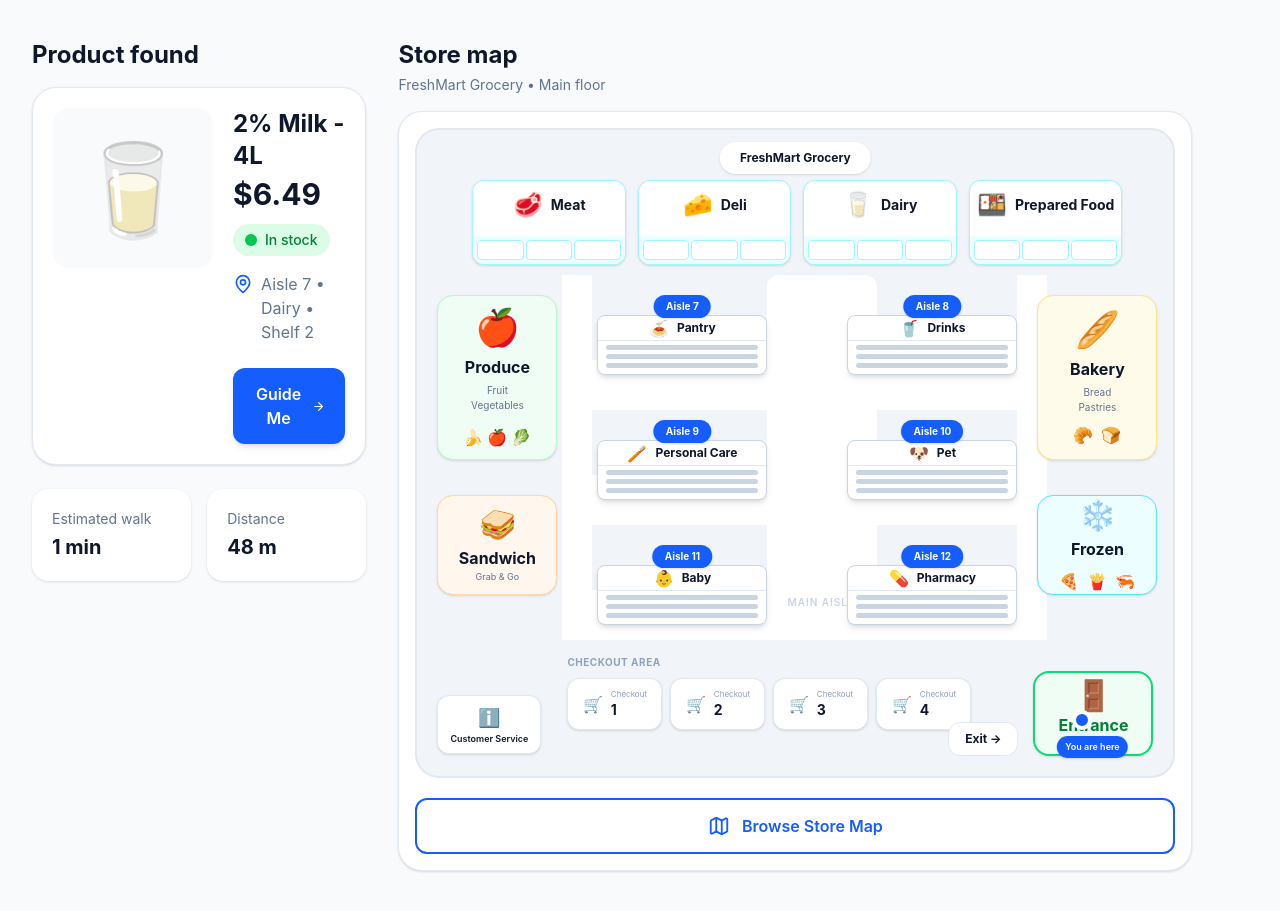
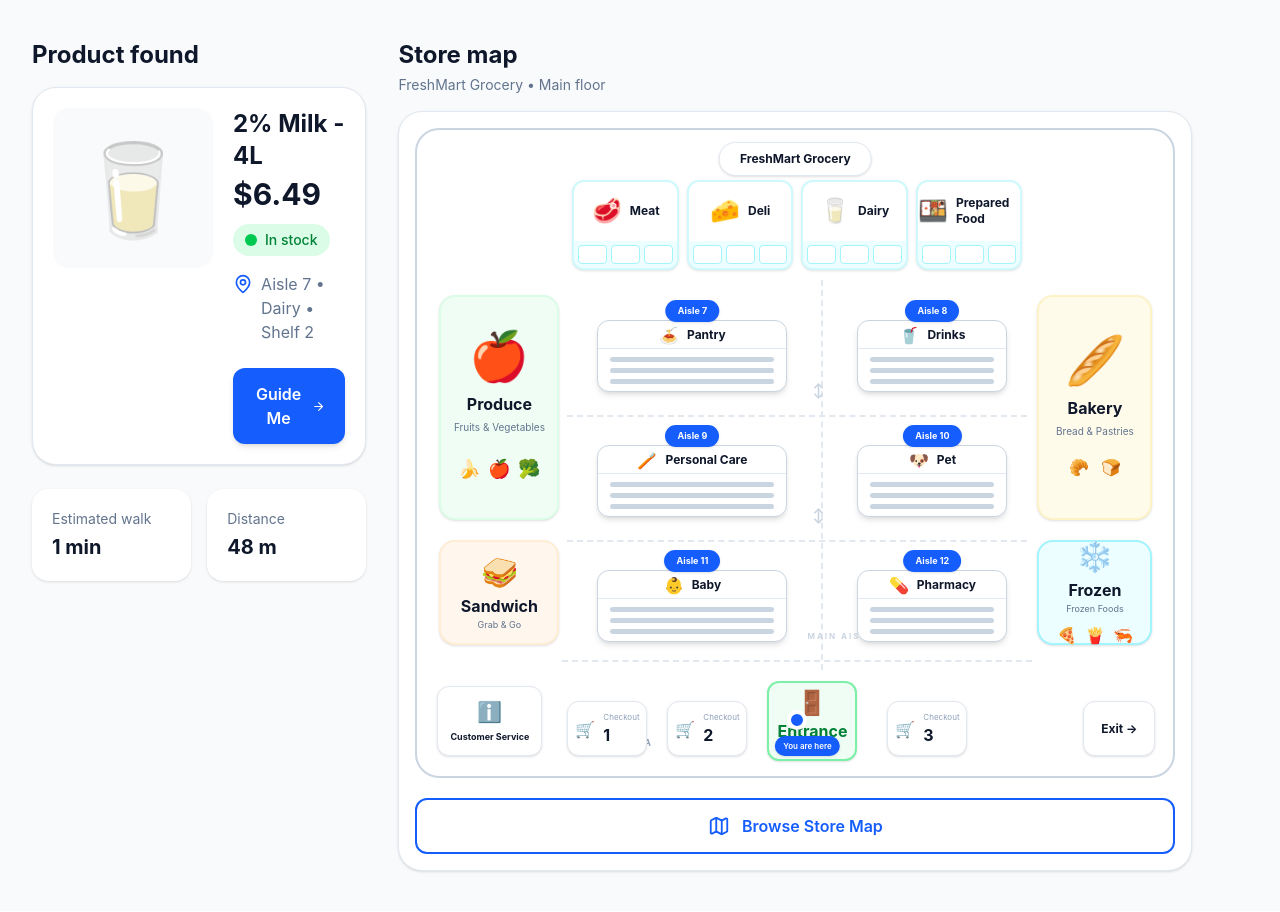
Before and after one commit to Yassine-Elamri34/Spotly, a React (Vite) app: page / in a window 1280 px wide. Shown: the part 790-1702 px from the top of the page. Built offline with nearby package versions, Linux system fonts and the light colour scheme.

Commit message:
store map new arrow feature

```diff
--- a/src/pages/Home.jsx
+++ b/src/pages/Home.jsx
@@ -204,6 +204,7 @@ const wallSections = [
     emoji: "🍱",
   },
 ];
+
 const mapShelves = [
   {
     aisle: 7,
@@ -211,17 +212,17 @@ const mapShelves = [
     emoji: "🍝",
     items: "Rice • Pasta • Sauces",
     left: 180,
-    top: 185,
-    width: 205,
+    top: 190,
+    width: 190,
   },
   {
     aisle: 8,
     name: "Drinks",
     emoji: "🥤",
     items: "Water • Juice • Soda",
-    left: 430,
-    top: 185,
-    width: 175,
+    left: 440,
+    top: 190,
+    width: 150,
   },
   {
     aisle: 9,
@@ -229,17 +230,17 @@ const mapShelves = [
     emoji: "🪥",
     items: "Oral • Body • Hygiene",
     left: 180,
-    top: 310,
-    width: 205,
+    top: 315,
+    width: 190,
   },
   {
     aisle: 10,
     name: "Pet",
     emoji: "🐶",
     items: "Dog • Cat • Pet Care",
-    left: 430,
-    top: 310,
-    width: 175,
+    left: 440,
+    top: 315,
+    width: 150,
   },
   {
     aisle: 11,
@@ -247,19 +248,20 @@ const mapShelves = [
     emoji: "👶",
     items: "Diapers • Baby Care",
     left: 180,
-    top: 435,
-    width: 205,
+    top: 440,
+    width: 190,
   },
   {
     aisle: 12,
     name: "Pharmacy",
     emoji: "💊",
     items: "Health • Medicine",
-    left: 430,
-    top: 435,
-    width: 175,
+    left: 440,
+    top: 440,
+    width: 150,
   },
 ];
+
 
 const getMapLocation = (product) => {
   const text = `
@@ -497,6 +499,16 @@ const getMapLocation = (product) => {
 };
 
 const mapLocation = getMapLocation(selectedProduct);
+
+const routePath = mapLocation.route
+  .trim()
+  .split(/\s+/)
+  .map((point, index) => {
+    const [x, y] = point.split(",");
+
+    return `${index === 0 ? "M" : "L"} ${x} ${y}`;
+  })
+  .join(" ");
   return (
     <div className="min-h-screen bg-slate-50 text-slate-900">
 
@@ -1085,6 +1097,7 @@ const mapLocation = getMapLocation(selectedProduct);
 
 
 {/* STORE MAP */}
+{/* STORE MAP */}
 <div id="store-map">
 
   <div className="mb-4 flex items-center justify-between">
@@ -1111,44 +1124,41 @@ const mapLocation = getMapLocation(selectedProduct);
 
     <div className="overflow-x-auto">
 
-      {/* MAP CANVAS */}
-      <div className="relative h-[650px] w-[760px] overflow-hidden rounded-3xl border-2 border-slate-200 bg-slate-100">
-
-        {/* STORE TITLE */}
-        <div className="absolute left-1/2 top-3 z-20 -translate-x-1/2 rounded-full bg-white px-5 py-2 text-xs font-bold shadow-sm">
+      {/* COMPLETE STORE */}
+    <div className="relative h-[650px] w-[760px] overflow-hidden rounded-3xl border-2 border-slate-300 bg-white">
+
+        {/* STORE NAME */}
+        <div className="absolute left-1/2 top-3 z-20 -translate-x-1/2 rounded-full border border-slate-200 bg-white px-5 py-2 text-xs font-bold shadow-sm">
           FreshMart Grocery
         </div>
 
-        {/* ====================== */}
-        {/* BACK REFRIGERATED WALL */}
-        {/* ====================== */}
-
-        <div className="absolute left-[55px] top-[50px] z-10 grid h-[85px] w-[650px] grid-cols-4 gap-3">
+        {/* BACK WALL */}
+        <div className="absolute left-[155px] top-[50px] z-10 grid h-[90px] w-[450px] grid-cols-4 gap-2">
 
           {wallSections.map((section) => (
             <div
               key={section.name}
-              className="relative overflow-hidden rounded-xl border border-cyan-200 bg-white shadow-sm"
-            >
-
-              <div className="flex items-center justify-center gap-2 py-2">
+              className="relative overflow-hidden rounded-xl border-2 border-cyan-100 bg-white shadow-sm"
+            >
+
+              <div className="flex h-[58px] items-center justify-center gap-2">
 
                 <span className="text-2xl">
                   {section.emoji}
                 </span>
 
-                <span className="text-sm font-bold">
+                <span className="text-xs font-bold">
                   {section.name}
                 </span>
 
               </div>
 
-              {/* fridge doors */}
-              <div className="absolute bottom-0 left-0 right-0 grid h-7 grid-cols-3 gap-[2px] bg-cyan-50 p-1">
-
-                <div className="rounded-sm border border-cyan-200 bg-white" />
-                <div className="rounded-sm border border-cyan-200 bg-white" />
-                <div className="rounded-sm border border-cyan-200 bg-white" />
+              {/* REFRIGERATOR / COUNTER DOORS */}
+              <div className="absolute bottom-0 left-0 right-0 grid h-[27px] grid-cols-3 gap-1 bg-cyan-50 p-1">
+
+                <div className="rounded border border-cyan-200 bg-white" />
+                <div className="rounded border border-cyan-200 bg-white" />
+                <div className="rounded border border-cyan-200 bg-white" />
 
               </div>
 
@@ -1157,66 +1167,65 @@ const mapLocation = getMapLocation(selectedProduct);
 
         </div>
 
-        {/* ====================== */}
-        {/* REAL WALKING CORRIDORS */}
-        {/* ====================== */}
-
-        {/* CENTER MAIN CORRIDOR */}
-        <div className="absolute left-[350px] top-[145px] h-[360px] w-[110px] rounded-xl bg-white" />
-
-        {/* TOP CROSS CORRIDOR */}
-        <div className="absolute left-[145px] top-[230px] h-[50px] w-[470px] bg-white" />
-
-        {/* MIDDLE CROSS CORRIDOR */}
-        <div className="absolute left-[145px] top-[345px] h-[50px] w-[470px] bg-white" />
-
-        {/* FRONT CROSS CORRIDOR */}
-        <div className="absolute left-[145px] top-[460px] h-[50px] w-[470px] bg-white" />
-
-        {/* LEFT WALKWAY */}
-        <div className="absolute left-[145px] top-[145px] h-[365px] w-[30px] bg-white" />
-
-        {/* RIGHT WALKWAY */}
-        <div className="absolute left-[600px] top-[145px] h-[365px] w-[30px] bg-white" />
-
-        {/* MAIN AISLE LABEL */}
-        <div className="absolute left-[370px] top-[465px] z-10 text-[10px] font-semibold uppercase tracking-widest text-slate-300">
+        {/* ===================== */}
+        {/* WALKING CORRIDORS */}
+        {/* ===================== */}
+{/* ===================== */}
+{/* WALKING CORRIDORS */}
+{/* ===================== */}
+
+{/* CENTER WALKING PATH */}
+<div className="absolute left-[404px] top-[150px] h-[390px] border-l-2 border-dashed border-slate-200" />
+
+{/* HORIZONTAL WALKWAY 1 */}
+<div className="absolute left-[150px] top-[285px] w-[460px] border-t-2 border-dashed border-slate-200" />
+
+{/* HORIZONTAL WALKWAY 2 */}
+<div className="absolute left-[150px] top-[410px] w-[460px] border-t-2 border-dashed border-slate-200" />
+
+{/* FRONT MAIN WALKWAY */}
+<div className="absolute left-[145px] top-[530px] w-[470px] border-t-2 border-dashed border-slate-200" />
+
+{/* WALKING DIRECTION */}
+<div className="absolute left-[395px] top-[250px] text-sm font-bold text-slate-300">
+  ↕
+</div>
+
+<div className="absolute left-[395px] top-[375px] text-sm font-bold text-slate-300">
+  ↕
+</div>
+
+<div className="absolute left-[390px] top-[500px] whitespace-nowrap text-[8px] font-bold uppercase tracking-[2px] text-slate-300">
   Main aisle
 </div>
-
-        {/* ====================== */}
+        {/* ===================== */}
         {/* PRODUCE */}
-        {/* ====================== */}
-
-        <div className="absolute left-[20px] top-[165px] z-10 flex h-[165px] w-[120px] flex-col items-center justify-center rounded-2xl border border-green-200 bg-green-50 shadow-sm">
-
-          <span className="text-4xl">
+        {/* ===================== */}
+
+        <div className="absolute left-[22px] top-[165px] z-10 flex h-[225px] w-[120px] flex-col items-center justify-center rounded-2xl border-2 border-green-100 bg-green-50 shadow-sm">
+
+          <span className="text-5xl">
             🍎
           </span>
 
-          <p className="mt-2 font-bold">
+          <p className="mt-3 text-base font-bold">
             Produce
           </p>
 
           <p className="mt-1 text-center text-[10px] text-slate-500">
-            Fruit
-            <br />
-            Vegetables
-          </p>
-
-          <div className="mt-3 grid grid-cols-3 gap-1">
+            Fruits & Vegetables
+          </p>
+
+          <div className="mt-5 flex gap-2 text-lg">
             <span>🍌</span>
             <span>🍎</span>
-            <span>🥬</span>
-          </div>
-
-        </div>
-
-        {/* ====================== */}
+            <span>🥦</span>
+          </div>
+
+        </div>
+
         {/* SANDWICH */}
-        {/* ====================== */}
-
-        <div className="absolute left-[20px] top-[365px] z-10 flex h-[100px] w-[120px] flex-col items-center justify-center rounded-2xl border border-orange-200 bg-orange-50 shadow-sm">
+        <div className="absolute left-[22px] top-[410px] z-10 flex h-[105px] w-[120px] flex-col items-center justify-center rounded-2xl border-2 border-orange-100 bg-orange-50 shadow-sm">
 
           <span className="text-3xl">
             🥪
@@ -1232,38 +1241,36 @@ const mapLocation = getMapLocation(selectedProduct);
 
         </div>
 
-        {/* ====================== */}
+        {/* ===================== */}
         {/* BAKERY */}
-        {/* ====================== */}
-
-        <div className="absolute left-[620px] top-[165px] z-10 flex h-[165px] w-[120px] flex-col items-center justify-center rounded-2xl border border-amber-200 bg-amber-50 shadow-sm">
-
-          <span className="text-4xl">
+        {/* ===================== */}
+
+        <div className="absolute left-[620px] top-[165px] z-10 flex h-[225px] w-[115px] flex-col items-center justify-center rounded-2xl border-2 border-amber-100 bg-amber-50 shadow-sm">
+
+          <span className="text-5xl">
             🥖
           </span>
 
-          <p className="mt-2 font-bold">
+          <p className="mt-3 text-base font-bold">
             Bakery
           </p>
 
           <p className="mt-1 text-center text-[10px] text-slate-500">
-            Bread
-            <br />
-            Pastries
-          </p>
-
-          <div className="mt-2 flex gap-2">
+            Bread & Pastries
+          </p>
+
+          <div className="mt-4 flex gap-3">
             <span>🥐</span>
             <span>🍞</span>
           </div>
 
         </div>
 
-        {/* ====================== */}
-        {/* FREEZER WALL */}
-        {/* ====================== */}
-
-        <div className="absolute left-[620px] top-[365px] z-10 flex h-[100px] w-[120px] flex-col items-center justify-center rounded-2xl border border-cyan-300 bg-cyan-50 shadow-sm">
+        {/* ===================== */}
+        {/* FROZEN */}
+        {/* ===================== */}
+
+        <div className="absolute left-[620px] top-[410px] z-10 flex h-[105px] w-[115px] flex-col items-center justify-center rounded-2xl border-2 border-cyan-200 bg-cyan-50 shadow-sm">
 
           <span className="text-3xl">
             ❄️
@@ -1271,6 +1278,10 @@ const mapLocation = getMapLocation(selectedProduct);
 
           <p className="mt-1 font-bold">
             Frozen
+          </p>
+
+          <p className="text-[9px] text-slate-500">
+            Frozen Foods
           </p>
 
           <div className="mt-2 flex gap-2">
@@ -1281,9 +1292,9 @@ const mapLocation = getMapLocation(selectedProduct);
 
         </div>
 
-        {/* ====================== */}
-        {/* SUPERMARKET SHELVES */}
-        {/* ====================== */}
+        {/* ===================== */}
+        {/* REAL STORE SHELVES */}
+        {/* ===================== */}
 
         {mapShelves.map((shelf) => (
           <div
@@ -1291,19 +1302,20 @@ const mapLocation = getMapLocation(selectedProduct);
             style={{
               left: `${shelf.left}px`,
               top: `${shelf.top}px`,
+              width: `${shelf.width}px`,
             }}
-            className="absolute z-10 h-[60px] w-[170px]"
-          >
-
-            {/* AISLE SIGN */}
-            <div className="absolute -top-5 left-1/2 z-20 -translate-x-1/2 rounded-full bg-blue-600 px-3 py-1 text-[10px] font-bold text-white shadow">
+            className="absolute z-10 h-[72px]"
+          >
+
+            {/* AISLE LABEL */}
+            <div className="absolute -top-5 left-1/2 z-20 -translate-x-1/2 rounded-full bg-blue-600 px-3 py-1 text-[9px] font-bold text-white shadow-sm">
               Aisle {shelf.aisle}
             </div>
 
-            {/* GONDOLA SHELF */}
-            <div className="h-full rounded-lg border border-slate-300 bg-white shadow-md">
-
-              <div className="flex h-[25px] items-center justify-center gap-2 border-b border-slate-200">
+            <div className="h-full rounded-xl border border-slate-300 bg-white shadow-md">
+
+              {/* SHELF HEADER */}
+              <div className="flex h-[28px] items-center justify-center gap-2 border-b border-slate-200">
 
                 <span>
                   {shelf.emoji}
@@ -1315,11 +1327,12 @@ const mapLocation = getMapLocation(selectedProduct);
 
               </div>
 
-              <div className="space-y-1 px-2 pt-1">
-
-                <div className="h-[5px] rounded-full bg-slate-300" />
-                <div className="h-[5px] rounded-full bg-slate-300" />
-                <div className="h-[5px] rounded-full bg-slate-300" />
+              {/* SHELF LINES */}
+              <div className="space-y-1.5 px-3 pt-2">
+
+                <div className="h-[5px] rounded bg-slate-300" />
+                <div className="h-[5px] rounded bg-slate-300" />
+                <div className="h-[5px] rounded bg-slate-300" />
 
               </div>
 
@@ -1328,23 +1341,37 @@ const mapLocation = getMapLocation(selectedProduct);
           </div>
         ))}
 
-        {/* ====================== */}
+        {/* ===================== */}
+        {/* CUSTOMER SERVICE */}
+        {/* ===================== */}
+
+        <div className="absolute bottom-[20px] left-[20px] z-10 flex h-[70px] w-[105px] flex-col items-center justify-center rounded-xl border border-slate-200 bg-white shadow-sm">
+
+          <span className="text-xl">
+            ℹ️
+          </span>
+
+          <span className="mt-1 text-[9px] font-bold">
+            Customer Service
+          </span>
+
+        </div>
+
+
+{/* ===================== */}
 {/* CHECKOUT AREA */}
-        {/* ====================== */}
-
-        <div className="absolute left-[150px] top-[525px] z-10">
-
-          <p className="mb-2 text-[10px] font-bold uppercase tracking-wider text-slate-400">
-            Checkout Area
-          </p>
-
-          <div className="flex gap-2">
-
-            {[1, 2, 3, 4].map((checkout) => (
-              <div
-                key={checkout}
-                className="flex h-[52px] w-[95px] items-center justify-center gap-2 rounded-xl border border-slate-200 bg-white shadow-sm"
-              >
+{/* ===================== */}
+
+<div className="absolute bottom-[20px] left-[150px] z-10">
+
+  <p className="absolute -top-5 left-0 whitespace-nowrap text-[9px] font-bold uppercase tracking-wider text-slate-400">
+    Checkout area
+  </p>
+
+</div>
+
+{/* CHECKOUT 1 */}
+<div className="absolute bottom-[20px] left-[150px] z-10 flex h-[55px] w-[80px] items-center justify-center gap-2 rounded-xl border border-slate-200 bg-white shadow-sm">
 
   <span>
     🛒
@@ -1355,38 +1382,58 @@ const mapLocation = getMapLocation(selectedProduct);
       Checkout
     </p>
 
-                  <p className="text-sm font-bold">
-                    {checkout}
-                  </p>
-                </div>
-
-              </div>
-            ))}
-
-          </div>
-
-        </div>
-
-        {/* CUSTOMER SERVICE */}
-        <div className="absolute bottom-[22px] left-[20px] z-10 rounded-xl border border-slate-200 bg-white px-3 py-2 text-center shadow-sm">
-
-          <span className="text-lg">
-            ℹ️
-          </span>
-
-          <p className="text-[9px] font-semibold">
-            Customer Service
-          </p>
-
-        </div>
-
-        {/* ====================== */}
-        {/* ENTRANCE */}
-        {/* ====================== */}
-
-        <div className="absolute bottom-[20px] right-[20px] z-10 flex h-[85px] w-[120px] flex-col items-center justify-center rounded-2xl border-2 border-green-400 bg-green-50 shadow-sm">
-
-          <span className="text-3xl">
+    <p className="font-bold">
+      1
+    </p>
+  </div>
+
+</div>
+
+{/* CHECKOUT 2 */}
+<div className="absolute bottom-[20px] left-[250px] z-10 flex h-[55px] w-[80px] items-center justify-center gap-2 rounded-xl border border-slate-200 bg-white shadow-sm">
+
+  <span>
+    🛒
+  </span>
+
+  <div>
+    <p className="text-[8px] text-slate-400">
+      Checkout
+    </p>
+
+    <p className="font-bold">
+      2
+    </p>
+  </div>
+
+</div>
+
+{/* CHECKOUT 3 */}
+<div className="absolute bottom-[20px] left-[470px] z-10 flex h-[55px] w-[80px] items-center justify-center gap-2 rounded-xl border border-slate-200 bg-white shadow-sm">
+
+  <span>
+    🛒
+  </span>
+
+  <div>
+    <p className="text-[8px] text-slate-400">
+      Checkout
+    </p>
+
+    <p className="font-bold">
+      3
+    </p>
+  </div>
+
+</div>
+
+        {/* ===================== */}
+        {/* CENTER ENTRANCE */}
+        {/* ===================== */}
+
+        <div className="absolute bottom-[15px] left-[395px] z-20 flex h-[80px] w-[90px] -translate-x-1/2 flex-col items-center justify-center rounded-xl border-2 border-green-300 bg-green-50 shadow-sm">
+
+          <span className="text-2xl">
             🚪
           </span>
 
@@ -1394,29 +1441,30 @@ const mapLocation = getMapLocation(selectedProduct);
             Entrance
           </p>
 
-          <p className="text-[9px] text-green-600">
+          <p className="text-[8px] text-green-600">
             Scan QR here
           </p>
 
         </div>
 
         {/* EXIT */}
-        <div className="absolute bottom-[20px] right-[155px] z-10 rounded-xl border border-slate-200 bg-white px-4 py-2 text-xs font-bold">
+        <div className="absolute bottom-[20px] right-[18px] z-10 flex h-[55px] w-[72px] items-center justify-center rounded-xl border border-slate-200 bg-white text-xs font-bold shadow-sm">
           Exit →
         </div>
 
-        {/* ====================== */}
-        {/* DYNAMIC ROUTE */}
-        {/* ====================== */}
+        {/* ===================== */}
+        {/* ROUTE */}
+        {/* ===================== */}
 
 {navigationStarted && (
   <svg
     className="pointer-events-none absolute inset-0 z-30 h-full w-full"
     viewBox="0 0 760 650"
   >
-    {/* soft white border */}
-    <polyline
-      points={mapLocation.route}
+
+    {/* WHITE BORDER */}
+    <path
+      d={routePath}
       fill="none"
       stroke="white"
       strokeWidth="10"
@@ -1424,26 +1472,63 @@ const mapLocation = getMapLocation(selectedProduct);
       strokeLinejoin="round"
     />
 
-    {/* main blue route */}
-    <polyline
-      points={mapLocation.route}
+    {/* BLUE ROUTE */}
+    <path
+      d={routePath}
       fill="none"
       stroke="#2563eb"
       strokeWidth="5"
       strokeLinecap="round"
       strokeLinejoin="round"
     />
+
+    {/* MOVING ARROW 1 */}
+    <g>
+      <path
+        d="M -5 -4 L 5 0 L -5 4 Z"
+        fill="white"
+        stroke="#2563eb"
+        strokeWidth="1"
+      />
+
+      <animateMotion
+        dur="3s"
+        repeatCount="indefinite"
+        rotate="auto"
+        path={routePath}
+      />
+    </g>
+
+    {/* MOVING ARROW 2 */}
+    <g>
+      <path
+        d="M -5 -4 L 5 0 L -5 4 Z"
+        fill="white"
+        stroke="#2563eb"
+        strokeWidth="1"
+      />
+
+      <animateMotion
+        dur="3s"
+        begin="-1.5s"
+        repeatCount="indefinite"
+        rotate="auto"
+        path={routePath}
+      />
+    </g>
+
   </svg>
 )}
 
-        {/* ====================== */}
+
+        {/* ===================== */}
         {/* YOU ARE HERE */}
-        {/* ====================== */}
+        {/* ===================== */}
 
         <div
           className="absolute z-40"
           style={{
-            left: "665px",
+            left: "380px",
             top: "590px",
           }}
         >
@@ -1456,15 +1541,15 @@ const mapLocation = getMapLocation(selectedProduct);
 
           </div>
 
-          <span className="absolute left-1/2 top-4 -translate-x-1/2 whitespace-nowrap rounded-full bg-blue-600 px-2 py-1 text-[9px] font-semibold text-white shadow">
+          <span className="absolute left-1/2 top-4 -translate-x-1/2 whitespace-nowrap rounded-full bg-blue-600 px-2 py-1 text-[8px] font-semibold text-white shadow">
             You are here
           </span>
 
         </div>
 
-        {/* ====================== */}
-        {/* PRODUCT DESTINATION */}
-        {/* ====================== */}
+        {/* ===================== */}
+        {/* DESTINATION */}
+        {/* ===================== */}
 
         {navigationStarted && (
           <div
@@ -1474,16 +1559,15 @@ const mapLocation = getMapLocation(selectedProduct);
               top: `${mapLocation.y}px`,
             }}
           >
-    {/* small floating label */}
-    <div className="absolute bottom-5 left-1/2 -translate-x-1/2 whitespace-nowrap rounded-full bg-blue-600 px-3 py-1 text-[10px] font-semibold text-white shadow-md">
+
+            <div className="absolute bottom-5 left-1/2 -translate-x-1/2 whitespace-nowrap rounded-full bg-blue-600 px-2.5 py-1 text-[9px] font-semibold text-white shadow-md">
               {selectedProduct.emoji} {selectedProduct.name}
             </div>
 
-    {/* pulse ring */}
-    <div className="absolute left-1/2 top-1/2 h-8 w-8 -translate-x-1/2 -translate-y-1/2 rounded-full bg-blue-400/25 animate-ping" />
-
-    {/* clean destination dot */}
+            <div className="absolute left-1/2 top-1/2 h-7 w-7 -translate-x-1/2 -translate-y-1/2 rounded-full bg-blue-400/25 animate-ping" />
+
             <div className="relative h-5 w-5 rounded-full border-4 border-white bg-blue-600 shadow-lg" />
+
           </div>
         )}
 
@@ -1491,22 +1575,23 @@ const mapLocation = getMapLocation(selectedProduct);
 
     </div>
 
+    {/* ROUTE BUTTON */}
     <button
       onClick={startNavigation}
       className="mt-5 flex w-full items-center justify-center gap-3 rounded-xl border-2 border-blue-600 py-3.5 font-semibold text-blue-600 transition duration-200 hover:bg-blue-600 hover:text-white active:scale-[0.98]"
     >
+
       <Map size={22} />
 
       {navigationStarted
         ? `Route to ${selectedProduct.name}`
         : "Browse Store Map"}
-    </button>
-
-  </div>
-
-</div>
-
-
+
+    </button>
+
+  </div>
+
+</div>
 
 
         </section>
```
Lines whose indentation alone changed are shown as unchanged.
